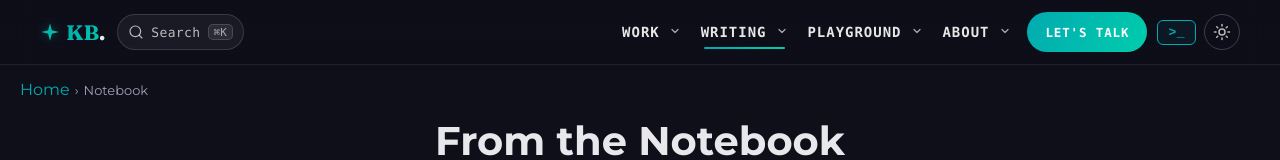
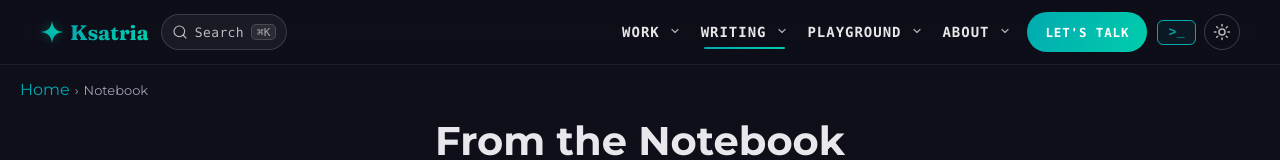
Before and after one commit to Kstriabintang/Kstriabintang.github.io, an Astro site: page /blog in a window 1280 px wide. Shown: the top 160 px of the page. Built offline with nearby package versions, Linux system fonts and the light colour scheme; Astro itself is replaced by a stand-in of ours.

Commit message:
feat(brand): new star logo — a teal→mint 4-point spark (Bintang = star) + 'Ksatria' wordmark
Replaces the generic 'KB.' initials. Recreated the star as a crisp SVG (navbar +
favicon.svg) and regenerated favicon-32 / icon-192 / apple-touch-icon PNGs from it.
Wordmark is now the name, not initials.

```diff
--- a/src/components/nav/Navbar.astro
+++ b/src/components/nav/Navbar.astro
@@ -14,11 +14,11 @@ const isCurrent = (hrefs: string[]) => hrefs.some((h) => !h.startsWith('http') &
         <span></span><span></span><span></span>
       </button>
       <a class="navbar-custom__logo" href="/" aria-label={`${site.name} — home`}>
-        <svg class="navbar-custom__mark" width="20" height="20" viewBox="0 0 24 24" fill="none" aria-hidden="true">
-          <defs><linearGradient id="kb-mark" x1="0" y1="0" x2="1" y2="1"><stop offset="0" stop-color="#02aab0" /><stop offset="1" stop-color="#00cdac" /></linearGradient></defs>
-          <path d="M12 1.5 14.2 9.8 22.5 12 14.2 14.2 12 22.5 9.8 14.2 1.5 12 9.8 9.8Z" fill="url(#kb-mark)" />
+        <svg class="navbar-custom__mark" width="24" height="24" viewBox="0 0 100 100" fill="none" aria-hidden="true">
+          <defs><linearGradient id="kb-mark" x1="0" y1="1" x2="1" y2="0"><stop offset="0" stop-color="#02aab0" /><stop offset="1" stop-color="#00cdac" /></linearGradient></defs>
+          <path d="M50 3C53.5 33 66 46.5 97 50C66 53.5 53.5 66 50 97C46.5 66 33 53.5 3 50C33 46.5 46.5 33 50 3Z" fill="url(#kb-mark)" />
         </svg>
-        <span class="navbar-custom__logo-text">{site.initials}<span class="navbar-custom__logo-dot">.</span></span>
+        <span class="navbar-custom__logo-text">{site.shortName}</span>
       </a>
       <button class="navbar-custom__search" type="button" id="site-search-btn" aria-label="Search the site — press Command K" data-open-palette>
         <Icon name="search" size={16} />
```
Also changed, not shown: public/apple-touch-icon.png, public/favicon-32.png (added), public/favicon.svg, public/icon-192.png (added).
